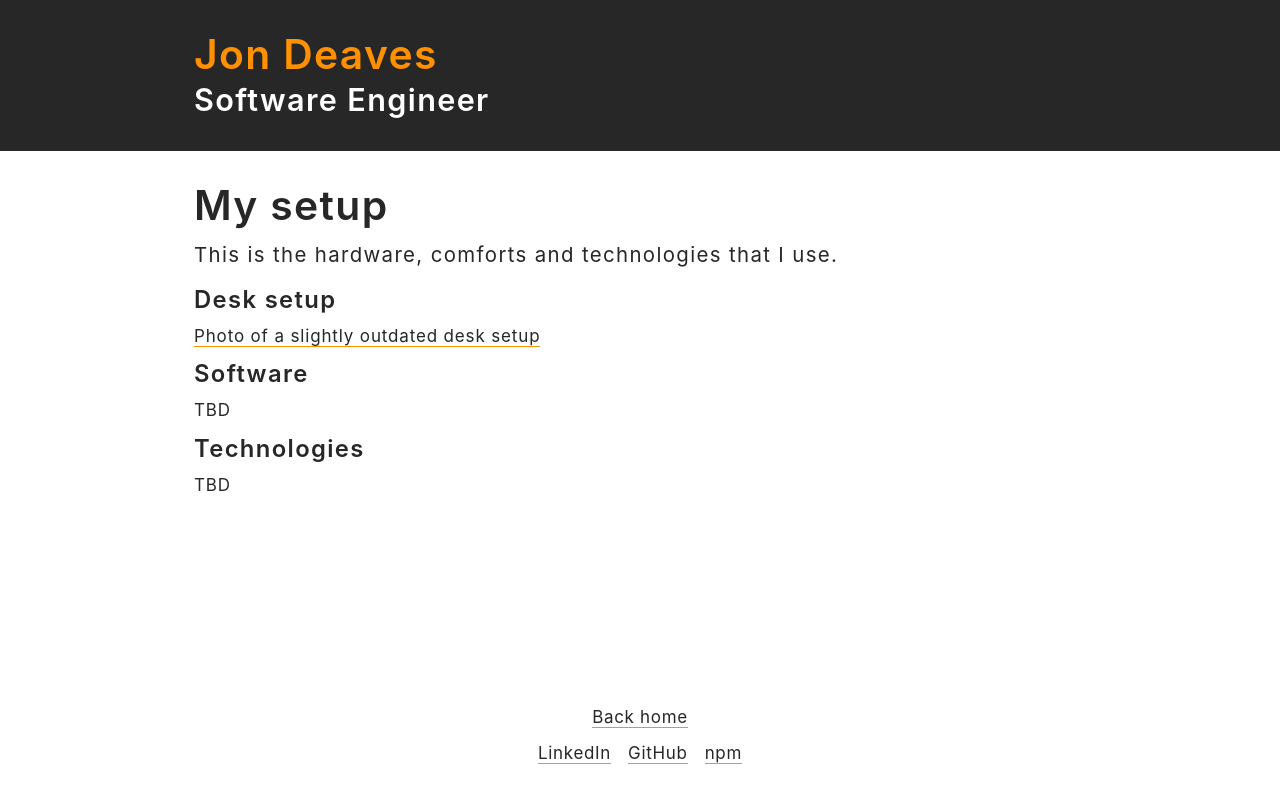
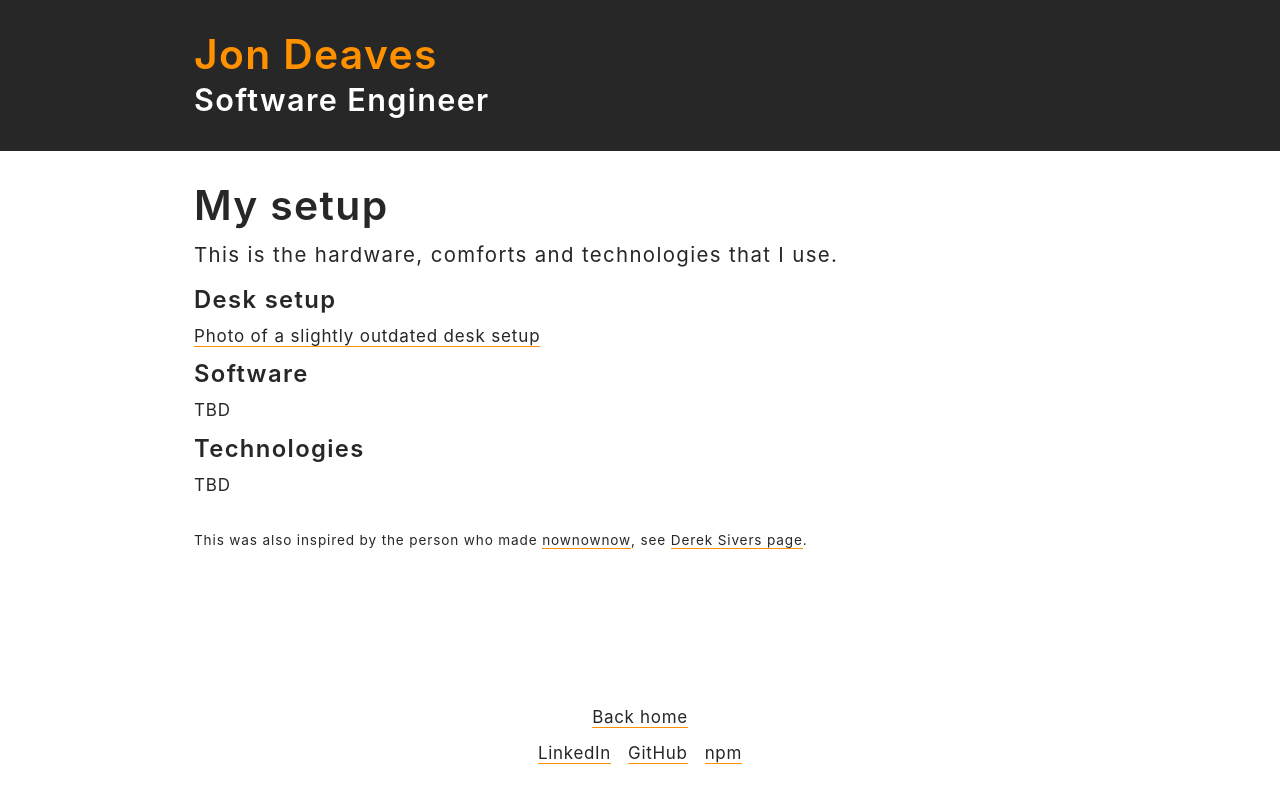
Before and after one commit to jondeaves/jondeaves, a Next.js app: page /setup in a window 1280 px wide. Built offline with nearby package versions, Linux system fonts and the light colour scheme.

Commit message:
feat: credit note on setup page

```diff
--- a/pages/setup.tsx
+++ b/pages/setup.tsx
@@ -38,6 +38,14 @@ const Setup: NextPage = () => {
         <h3>Technologies</h3>
 
         <p>TBD</p>
+
+        <p className="small spaced">
+          This was also inspired by the person who made{" "}
+          <ExternalLink href="https://nownownow.com/about" label="nownownow" />,
+          see{" "}
+          <ExternalLink href="https://sive.rs/uses" label="Derek Sivers page" />
+          .
+        </p>
       </Layout>
     </>
   );
```
